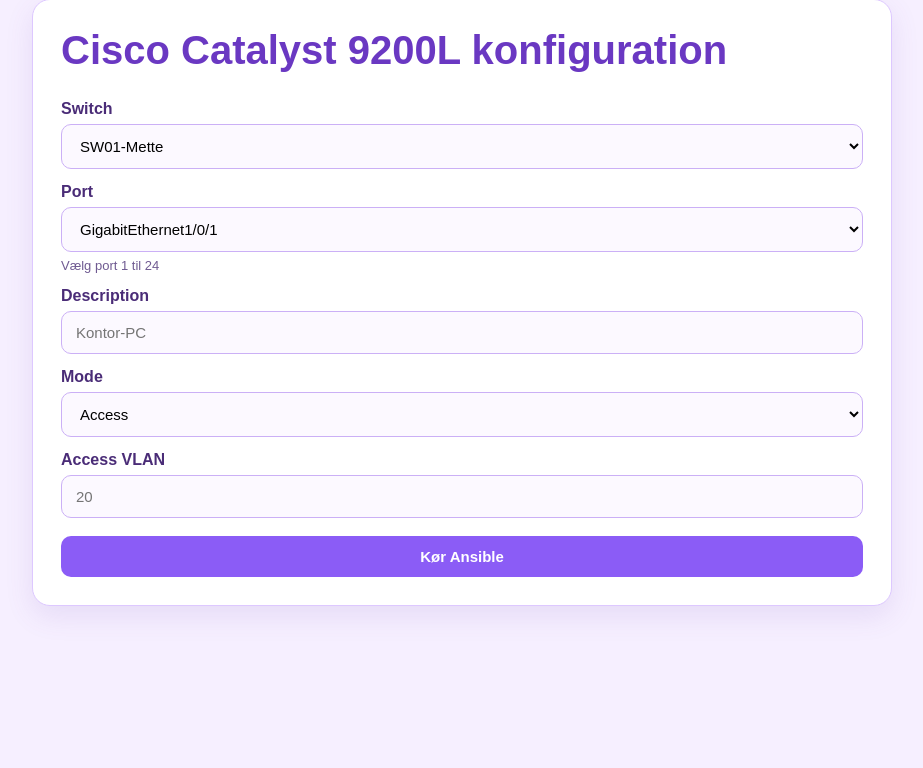
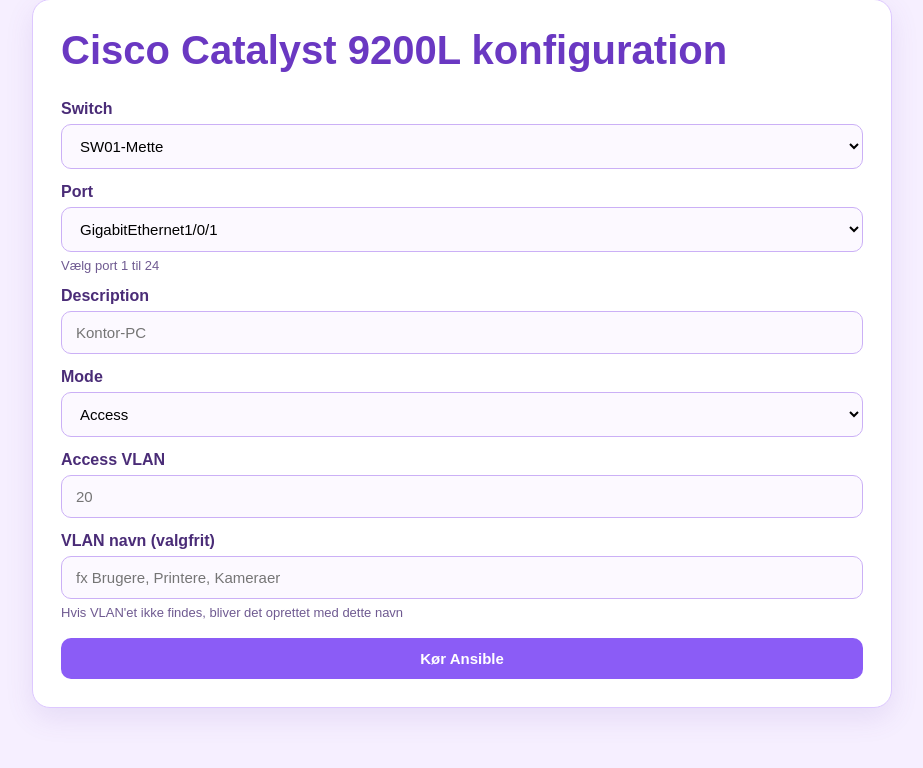
Before and after one commit to mean-pixel/ansibleH4, a Flask app: page / in a window 1280 px wide. Shown: the part 61-829 px from the top of the page, without its empty margins (178-1101 px from the left). Before the commit the page ends 673 px from the top, so only its background shows below. Run offline with Flask 3, Linux system fonts and the light colour scheme.

Commit message:
Update index.html

```diff
--- a/switch-web/templates/index.html
+++ b/switch-web/templates/index.html
@@ -128,6 +128,10 @@
       <div id="access-fields">
         <label for="vlan_id">Access VLAN</label>
         <input name="vlan_id" id="vlan_id" type="number" min="1" max="4094" placeholder="20">
+
+        <label for="vlan_name">VLAN navn (valgfrit)</label>
+        <input name="vlan_name" id="vlan_name" type="text" placeholder="fx Brugere, Printere, Kameraer">
+        <div class="hint">Hvis VLAN'et ikke findes, bliver det oprettet med dette navn</div>
       </div>
 
       <div id="trunk-fields">
```
